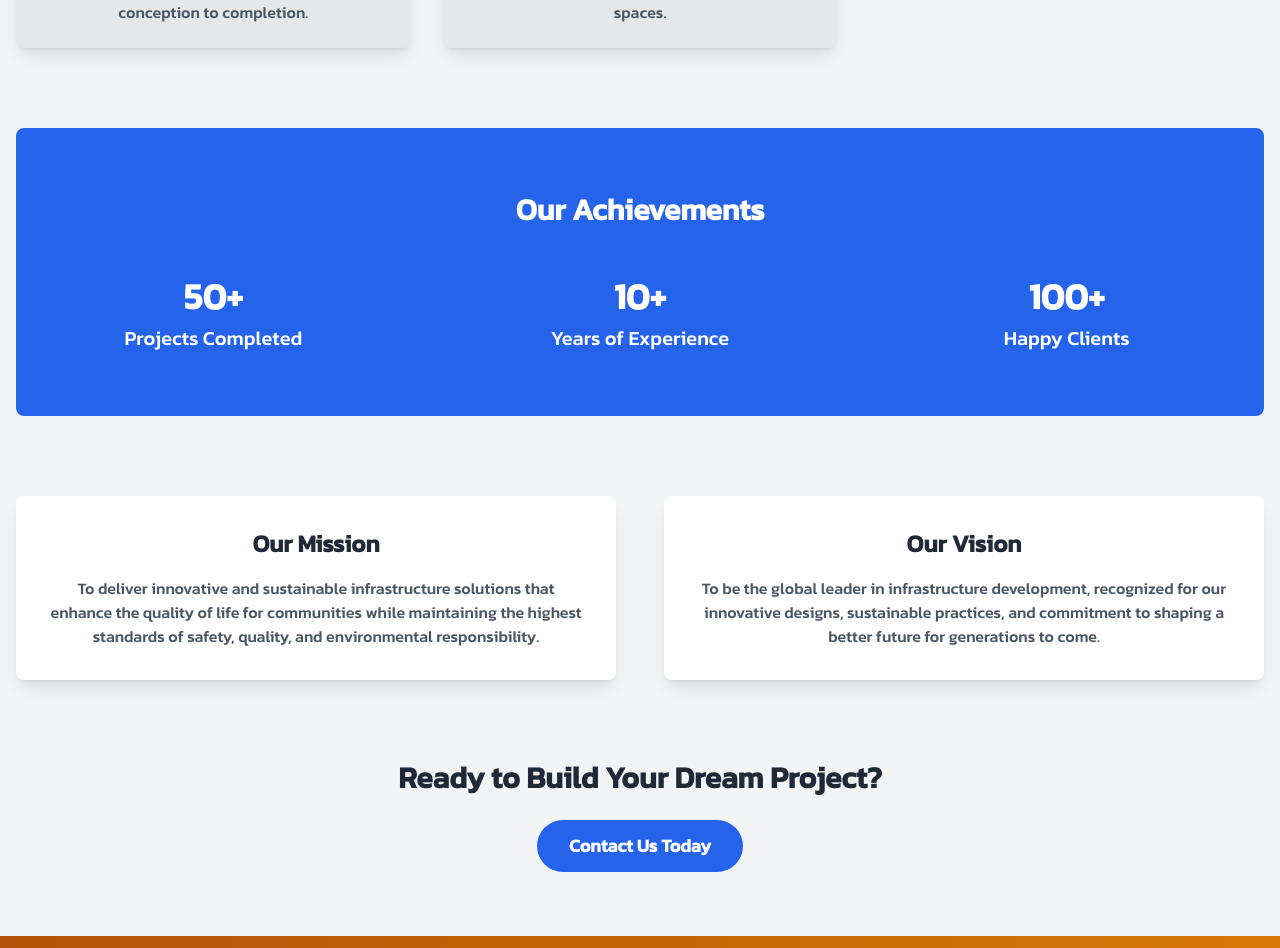
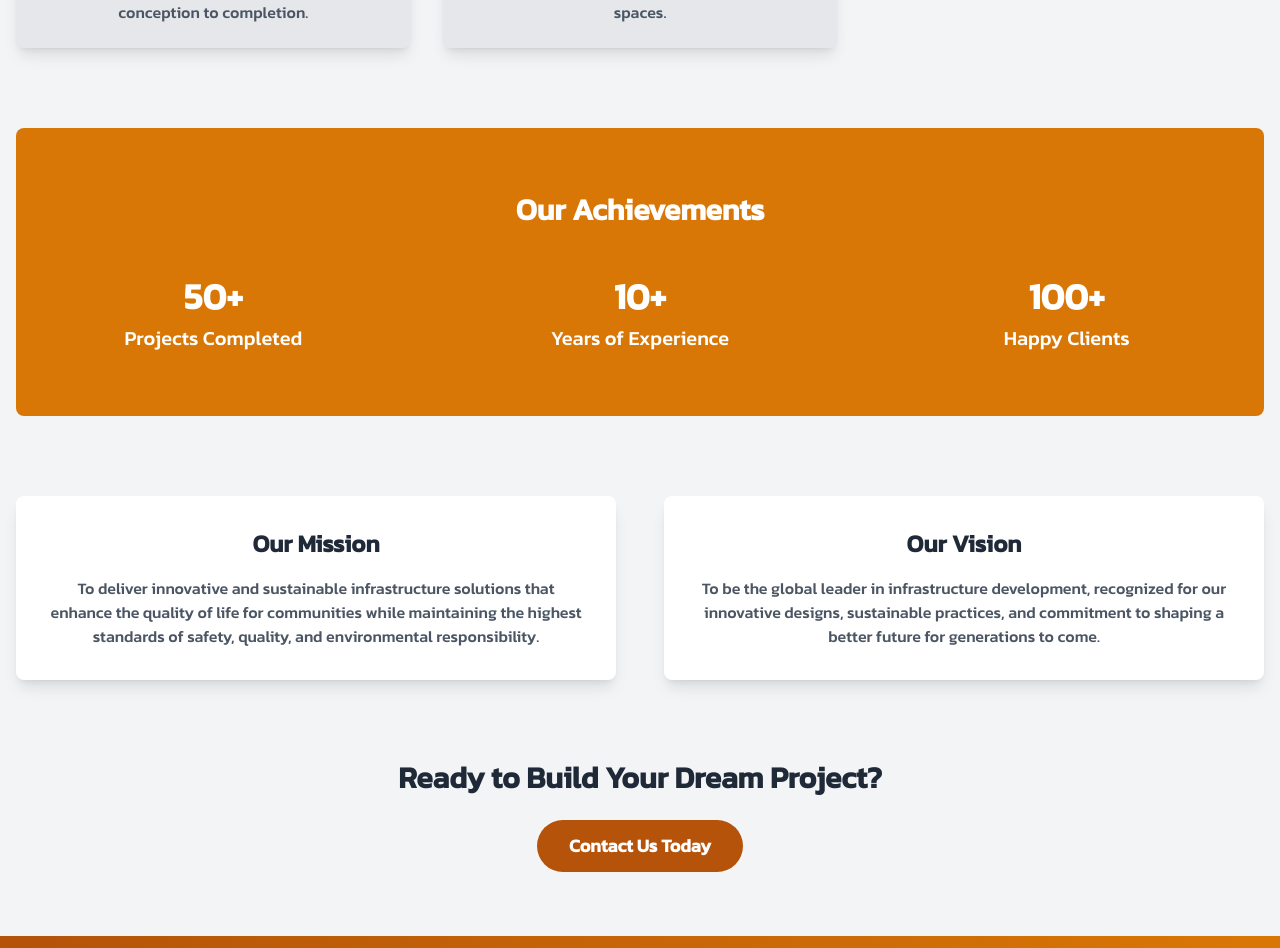
Before and after one commit to AkshayKalamkarr/supremeinfrastructure, a Next.js app: page /about/supremeInfrastructure in a window 1280 px wide. Shown: the part 1984-2932 px from the top of the page. Built offline with nearby package versions, Linux system fonts and the light colour scheme.

Commit message:
new code

```diff
--- a/app/about/supremeInfrastructure/page.jsx
+++ b/app/about/supremeInfrastructure/page.jsx
@@ -116,7 +116,7 @@ const AboutUsPage = () => {
                 </div>
 
                 {/* Stats Section */}
-                <section className="mb-20 bg-blue-600 text-white py-16 rounded-lg">
+                <section className="mb-20 bg-amber-600 text-white py-16 rounded-lg">
                     <div className="container mx-auto">
                         <h2 className="text-2xl md:text-3xl font-bold mb-12 text-center">Our Achievements</h2>
                         <div className="grid grid-cols-2 md:grid-cols-3 gap-8">
@@ -169,7 +169,7 @@ const AboutUsPage = () => {
                     <h2 className="text-2xl md:text-3xl font-bold mb-6 text-gray-800">Ready to Build Your Dream Project?</h2>
                     <Link href='/contact'>
                         <motion.button
-                            className="bg-blue-600 text-white px-8 py-3 rounded-full text-lg font-semibold hover:bg-blue-700 transition duration-300"
+                            className="bg-amber-700 text-white px-8 py-3 rounded-full text-lg font-semibold hover:bg-blue-700 transition duration-300"
                             whileHover={{ scale: 1.05 }}
                             whileTap={{ scale: 0.95 }}
                         >
```
